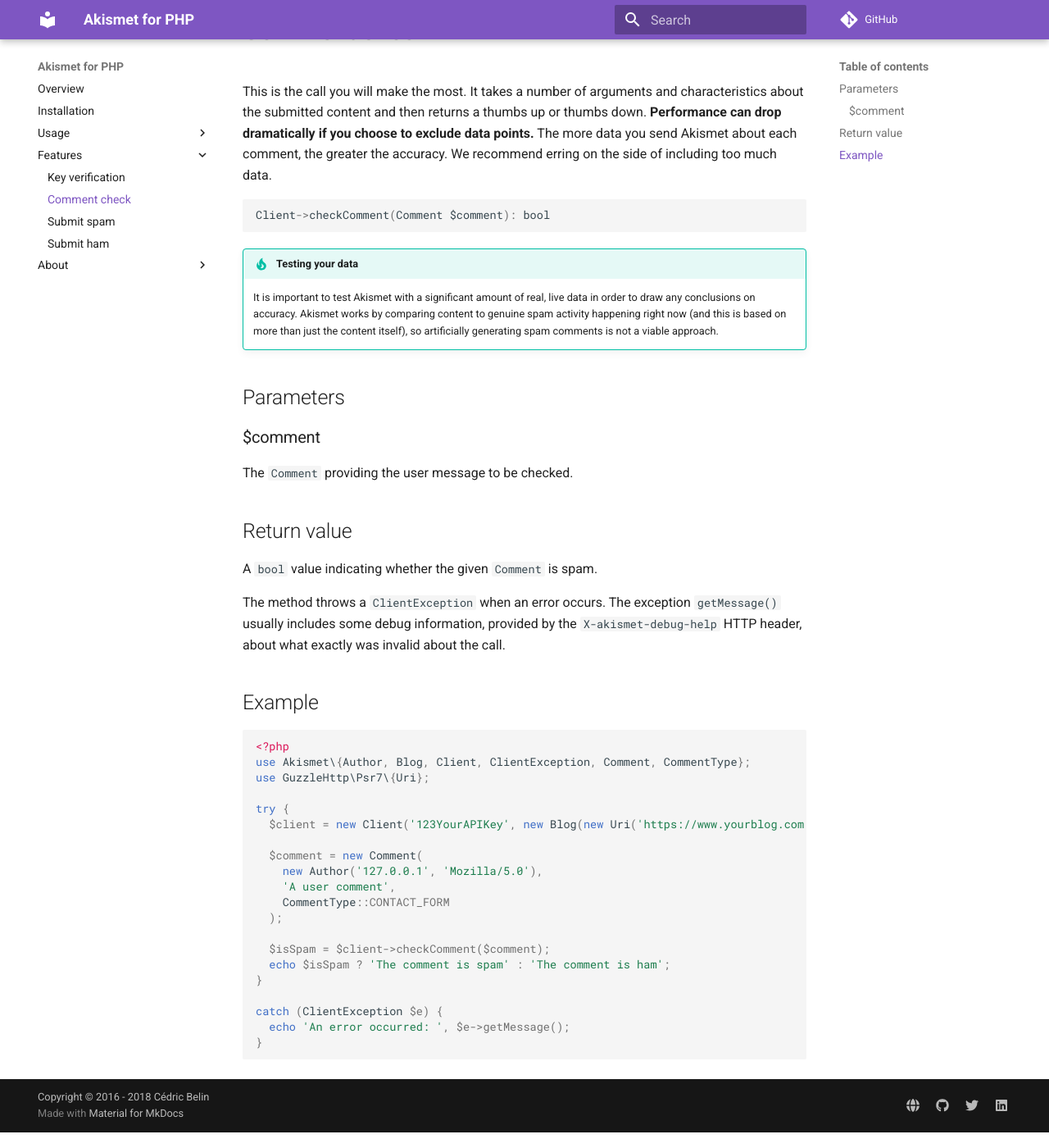
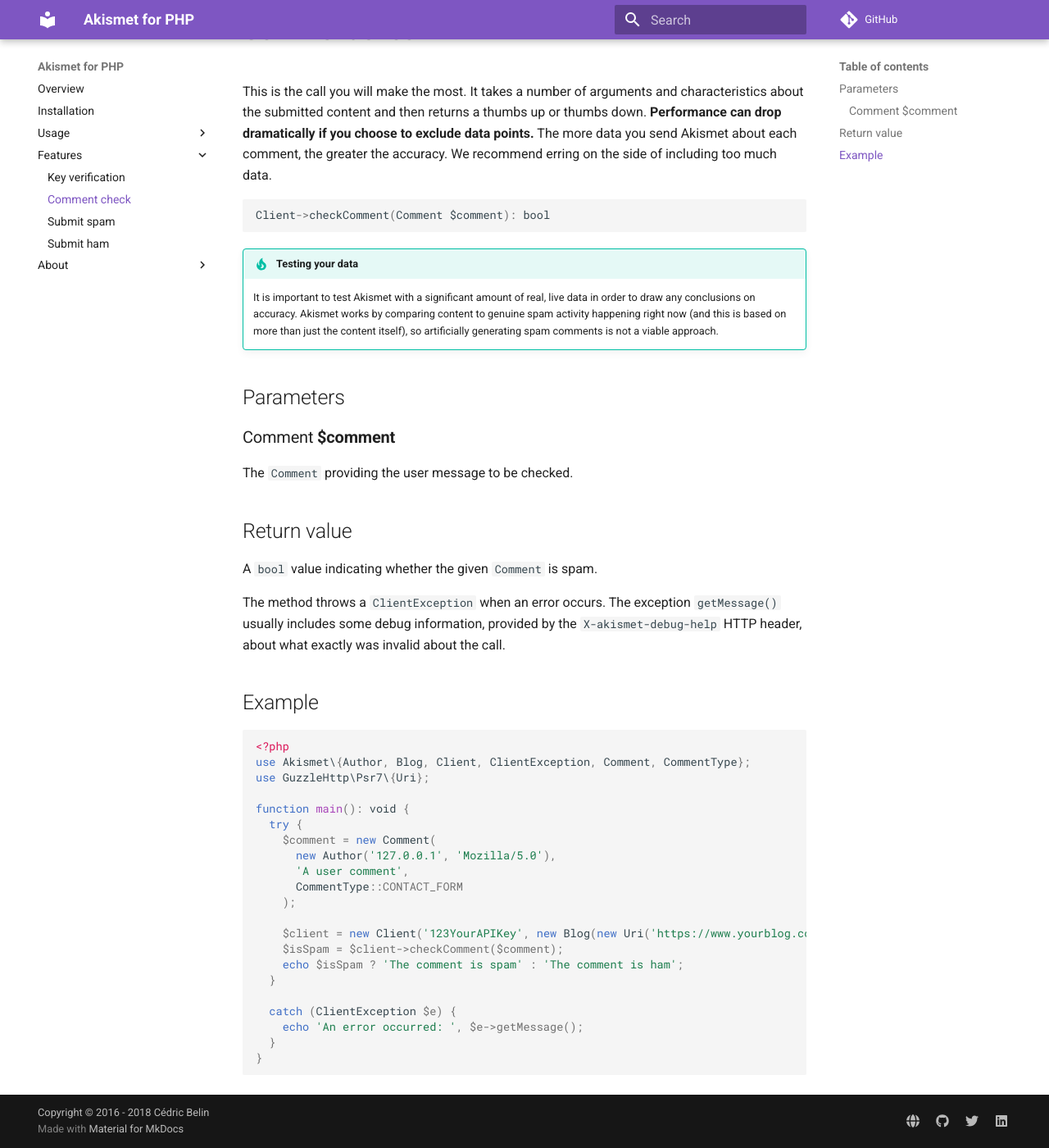
Before and after one commit to cedx/akismet.php, an MkDocs documentation site: the page built from doc/features/comment_check.md, in a window 1280 px wide and 1400 px high, scrolled down 81 px. Shown: the whole window at 82% size. Built offline with MkDocs 1.6.1 and Material for MkDocs 9.7.7, drawn with Linux system fonts in a browser that asks for light colours; comment, search, counter and statistics services are not loaded; old or Windows-style settings are respelled for this version of MkDocs.

Commit message:
Updated the documentation

````diff
--- a/doc/features/comment_check.md
+++ b/doc/features/comment_check.md
@@ -1,5 +1,7 @@
 # Comment check
-This is the call you will make the most. It takes a number of arguments and characteristics about the submitted content and then returns a thumbs up or thumbs down. **Performance can drop dramatically if you choose to exclude data points.** The more data you send Akismet about each comment, the greater the accuracy. We recommend erring on the side of including too much data.
+This is the call you will make the most. It takes a number of arguments and characteristics about the submitted content
+and then returns a thumbs up or thumbs down. **Performance can drop dramatically if you choose to exclude data points.**
+The more data you send Akismet about each comment, the greater the accuracy. We recommend erring on the side of including too much data.
 
 ```
 Client->checkComment(Comment $comment): bool
@@ -12,7 +14,7 @@ Client->checkComment(Comment $comment): bool
 
 ## Parameters
 
-### $comment
+### Comment **$comment**
 The `Comment` providing the user message to be checked.
 
 ## Return value
@@ -28,20 +30,21 @@ The exception `getMessage()` usually includes some debug information, provided b
 use Akismet\{Author, Blog, Client, ClientException, Comment, CommentType};
 use GuzzleHttp\Psr7\{Uri};
 
-try {
-  $client = new Client('123YourAPIKey', new Blog(new Uri('https://www.yourblog.com')));
+function main(): void {
+  try {
+    $comment = new Comment(
+      new Author('127.0.0.1', 'Mozilla/5.0'),
+      'A user comment',
+      CommentType::CONTACT_FORM
+    );
 
-  $comment = new Comment(
-    new Author('127.0.0.1', 'Mozilla/5.0'),
-    'A user comment',
-    CommentType::CONTACT_FORM
-  );
+    $client = new Client('123YourAPIKey', new Blog(new Uri('https://www.yourblog.com')));
+    $isSpam = $client->checkComment($comment);
+    echo $isSpam ? 'The comment is spam' : 'The comment is ham';
+  }
 
-  $isSpam = $client->checkComment($comment);
-  echo $isSpam ? 'The comment is spam' : 'The comment is ham';
-}
-
-catch (ClientException $e) {
-  echo 'An error occurred: ', $e->getMessage();
+  catch (ClientException $e) {
+    echo 'An error occurred: ', $e->getMessage();
+  }
 }
 ```
````
Also changed, not shown: doc/features/key_verification.md (+12 -8 lines), doc/features/submit_ham.md (+19 -15 lines), doc/features/submit_spam.md (+20 -14 lines).
